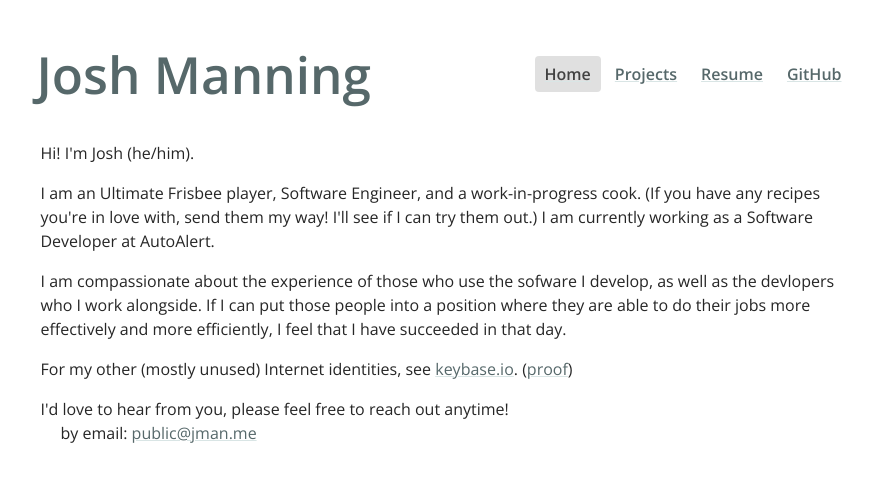
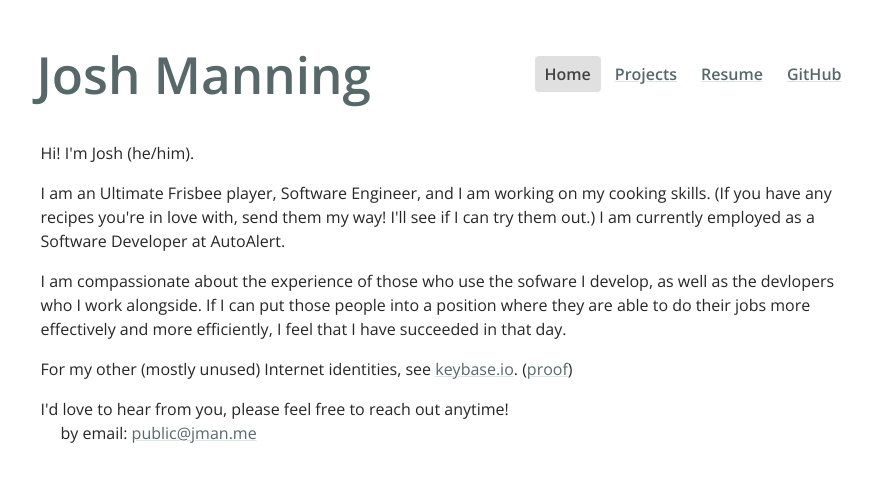
Before and after one commit to its-jman/jman.me, a Jekyll site: the page built from docs/index.html, in a window 1280 px wide. Shown: the top 482 px of the page, without its empty margins (188-1061 px from the left). Built offline with Jekyll 4.4.1, drawn with Linux system fonts in a browser that asks for light colours.

Commit message:
Update index.html

```diff
--- a/docs/index.html
+++ b/docs/index.html
@@ -7,9 +7,9 @@ layout: base
 </p>
 
 <p>
-  I am an Ultimate Frisbee player, Software Engineer, and a work-in-progress cook.
+  I am an Ultimate Frisbee player, Software Engineer, and I am working on my cooking skills.
   (If you have any recipes you're in love with, send them my way! I'll see if I can try them out.)
-  I am currently working as a Software Developer at AutoAlert.
+  I am currently employed as a Software Developer at AutoAlert.
 </p>
 
 <p>
```
